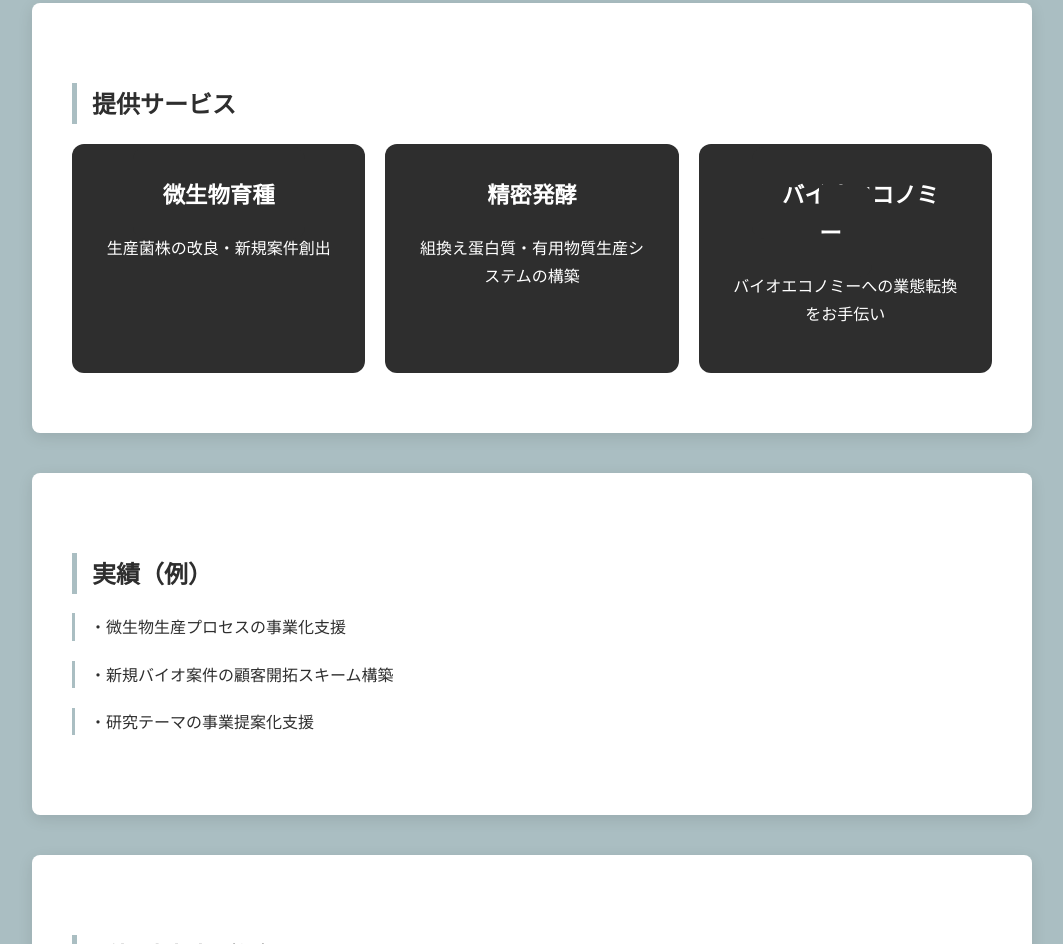
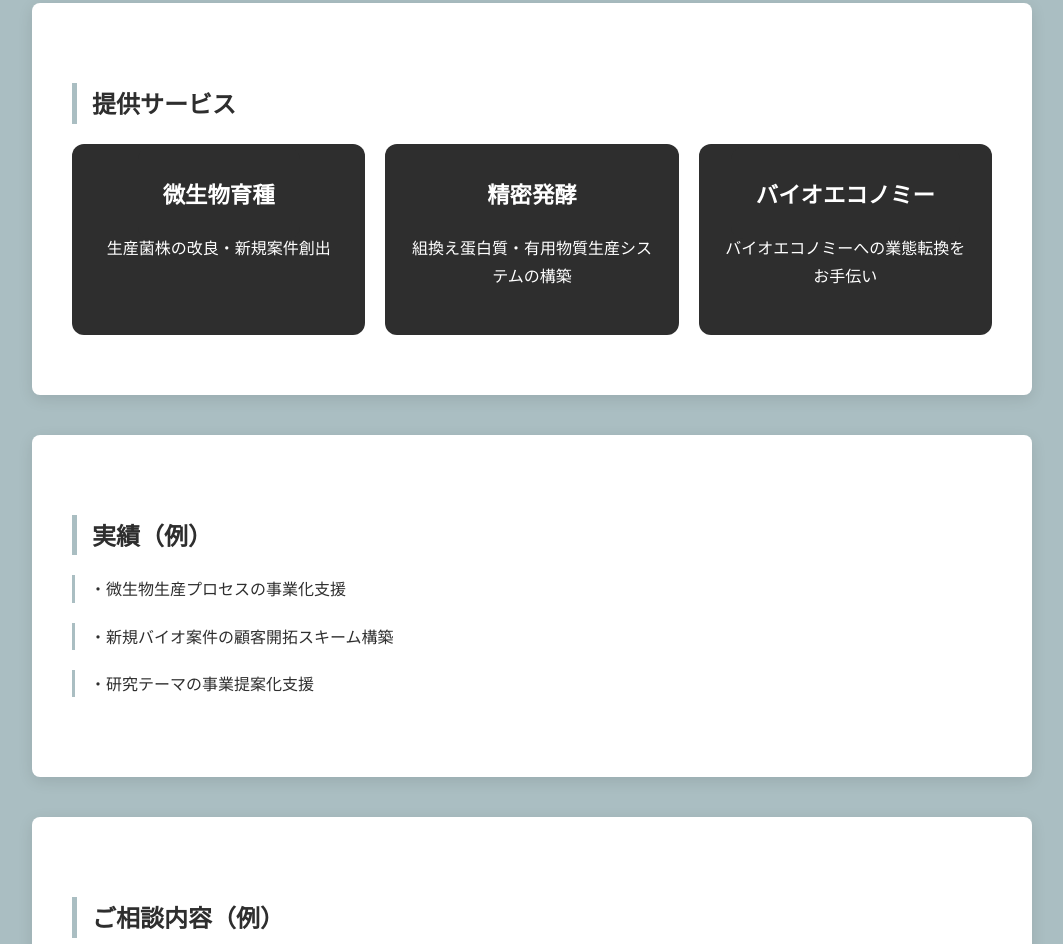
Before and after one commit to htohda/bioeconomy, a plain HTML site: page index.html in a window 1280 px wide. Shown: the part 995-1939 px from the top of the page, without its empty margins (108-1171 px from the left). Drawn offline with Linux system fonts and the light colour scheme.

Commit message:
Add files via upload

```diff
--- a/index.html
+++ b/index.html
@@ -114,7 +114,7 @@ h2 {
 .service-card {
     background: var(--footer-bg);
     color: var(--text-light);
-    padding: 30px;
+    padding: 30px 25px 30px 25px;
     text-align: center;
     border-radius: 12px;
     transition: transform 0.3s ease;
@@ -240,7 +240,7 @@ footer {
 </div>
 
 <div class="service-card">
-<h3><span class="service-card"><a href="microbial-breeding.html">バイオエコノミー</a></span></h3>
+<h3><span class="service-card"><a href="bioeconomy.html">バイオエコノミー</a></span></h3>
 <p>バイオエコノミーへの業態転換をお手伝い</p>
 </div>
 
```
